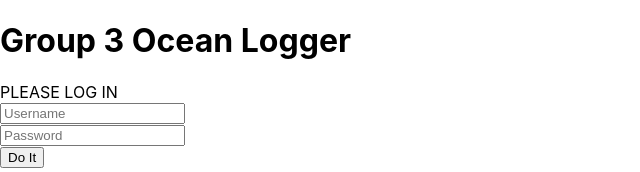
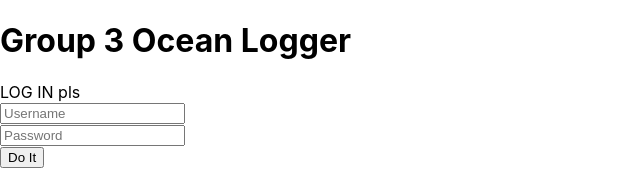
Before and after one commit to Large-Project-COP4331/main, a React (Create React App) app in the folder frontend/: page / in a window 1280 px wide. Shown: the top 172 px of the page, without its empty margins (0-640 px from the left). Built offline with nearby package versions, Linux system fonts and the light colour scheme.

Commit message:
testing heroku deployment

```diff
--- a/frontend/src/components/Login.js
+++ b/frontend/src/components/Login.js
@@ -59,7 +59,7 @@ function Login()
     return(
       <div id="loginDiv">
         <form onSubmit={doLogin}>
-        <span id="inner-title">PLEASE LOG IN</span><br />
+        <span id="inner-title">LOG IN pls</span><br />
         <input type="text" id="loginName" placeholder="Username"
             ref={(c) => loginName = c} /><br />
         <input type="password" id="loginPassword" placeholder="Password"
```
